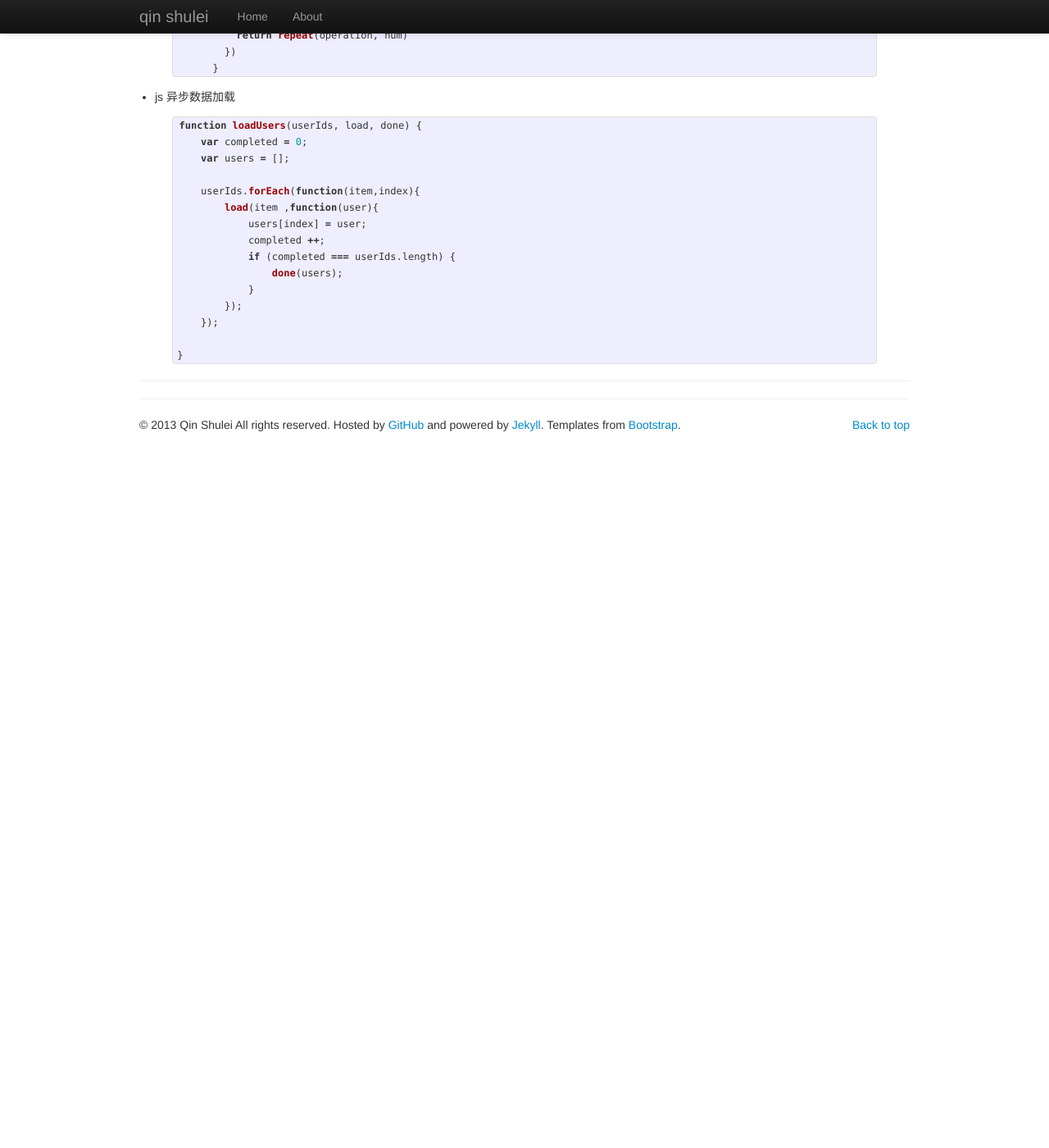
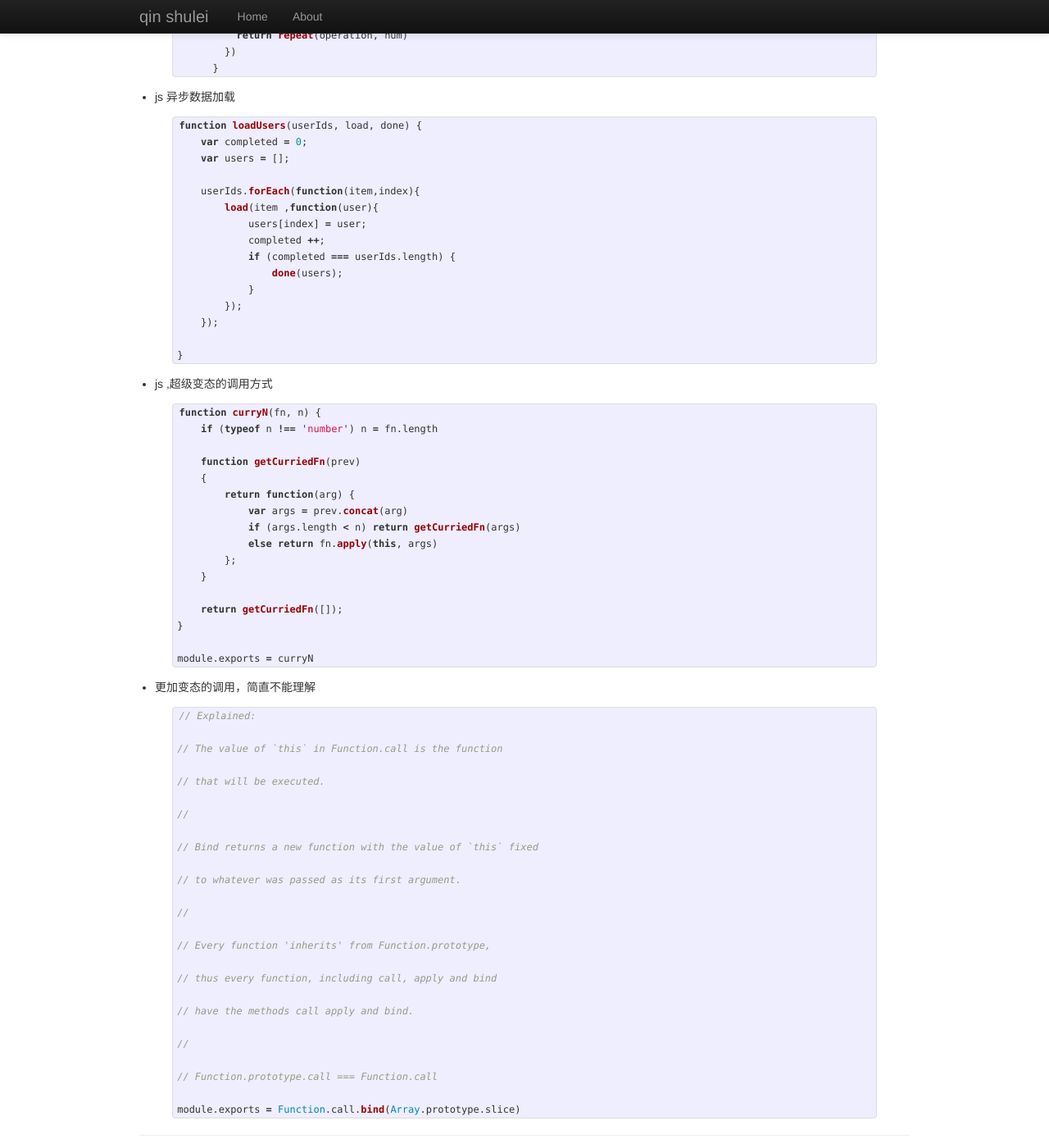
Before and after one commit to qinshulei/qinshulei.github.io, a Jekyll site: the page built from _posts/2014-04-17-learn-nodejs.markdown, in a window 1280 px wide and 1400 px high, scrolled down 1722 px. Shown: the whole window at 82% size. Built offline with Jekyll 4.4.1, drawn with Linux system fonts in a browser that asks for light colours; Markdown is read by kramdown in place of the engine named in the settings; comment, search, counter and statistics services are not loaded; before the commit the page ends 2260 px from its top, so only the background shows below that.

Commit message:
add markdown

```diff
--- a/_posts/2014-04-17-learn-nodejs.markdown
+++ b/_posts/2014-04-17-learn-nodejs.markdown
@@ -112,6 +112,48 @@ function loadUsers(userIds, load, done) {
 {% endhighlight %}
 
 
++ js ,超级变态的调用方式
+{% highlight javascript %}
+function curryN(fn, n) {
+    if (typeof n !== 'number') n = fn.length
+
+    function getCurriedFn(prev)
+    {
+        return function(arg) {
+            var args = prev.concat(arg)
+            if (args.length < n) return getCurriedFn(args)
+            else return fn.apply(this, args)
+        };
+    }
+
+    return getCurriedFn([]);
+}
+
+module.exports = curryN
+
+{% endhighlight %}
+
++ 更加变态的调用，简直不能理解
+{% highlight javascript %}
+// Explained:
+// The value of `this` in Function.call is the function
+// that will be executed.
+//
+// Bind returns a new function with the value of `this` fixed
+// to whatever was passed as its first argument.
+//
+// Every function 'inherits' from Function.prototype,
+// thus every function, including call, apply and bind
+// have the methods call apply and bind.
+//
+// Function.prototype.call === Function.call
+module.exports = Function.call.bind(Array.prototype.slice)
+{% endhighlight %}
+
+
+
+
+
 
 [maplink]: https://developer.mozilla.org/en-US/docs/Web/JavaScript/Reference/Global_Objects/Array/map
 [filterlink]: https://developer.mozilla.org/en-US/docs/Web/JavaScript/Reference/Global_Objects/Array/filter
```
Also changed, not shown: _posts/2014-05-01-learn-svn.markdown (added, +22 -0 lines), _posts/2014-10-15-java-zip.markdown (added, +130 -0 lines).
